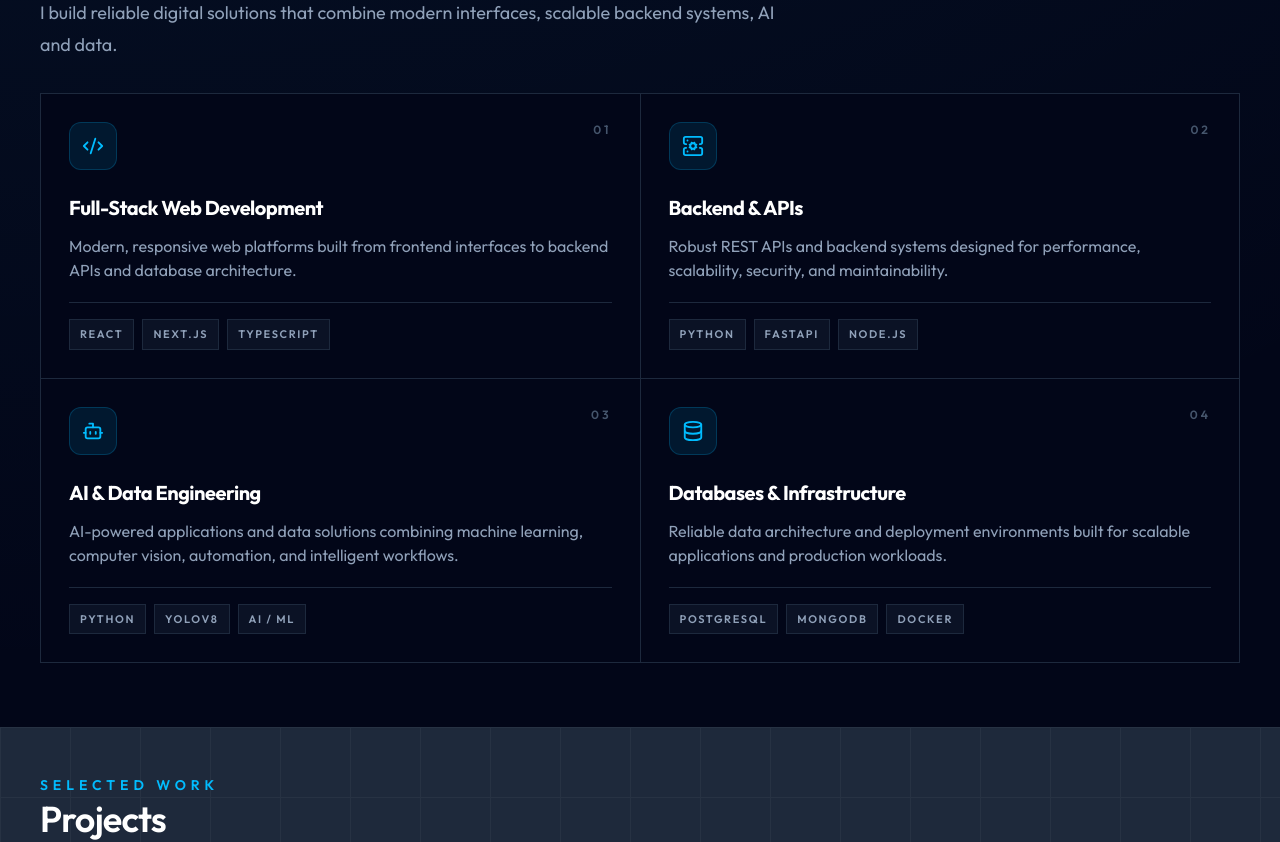
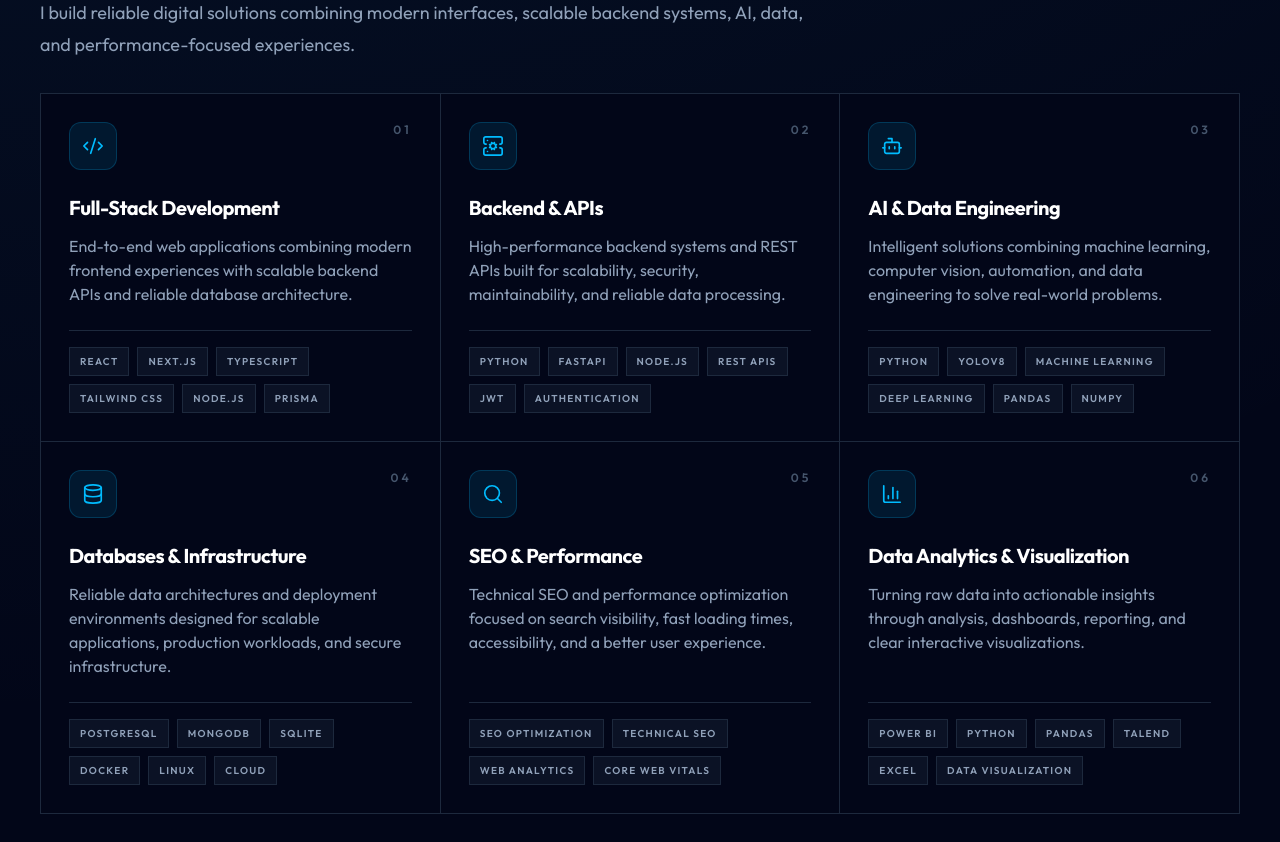
Before and after one commit to tahaelbal/taha-portfolio, a React (Vite) app: page / in a window 1280 px wide. Shown: the part 2160-3002 px from the top of the page. Built offline with nearby package versions, Linux system fonts and the light colour scheme; no server answers.

Commit message:
add new services

```diff
--- a/src/components/Services.jsx
+++ b/src/components/Services.jsx
@@ -4,36 +4,92 @@ import {
   ServerCog,
   Bot,
   Database,
+  Search,
+  BarChart3,
 } from "lucide-react";
 
 const services = [
   {
-    title: "Full-Stack Web Development",
+    title: "Full-Stack Development",
     description:
-      "Modern, responsive web platforms built from frontend interfaces to backend APIs and database architecture.",
-    tags: ["React", "Next.js", "TypeScript"],
+      "End-to-end web applications combining modern frontend experiences with scalable backend APIs and reliable database architecture.",
+    tags: [
+      "React",
+      "Next.js",
+      "TypeScript",
+      "Tailwind CSS",
+      "Node.js",
+      "Prisma",
+    ],
     icon: Code2,
   },
   {
     title: "Backend & APIs",
     description:
-      "Robust REST APIs and backend systems designed for performance, scalability, security, and maintainability.",
-    tags: ["Python", "FastAPI", "Node.js"],
+      "High-performance backend systems and REST APIs built for scalability, security, maintainability, and reliable data processing.",
+    tags: [
+      "Python",
+      "FastAPI",
+      "Node.js",
+      "REST APIs",
+      "JWT",
+      "Authentication",
+    ],
     icon: ServerCog,
   },
   {
     title: "AI & Data Engineering",
     description:
-      "AI-powered applications and data solutions combining machine learning, computer vision, automation, and intelligent workflows.",
-    tags: ["Python", "YOLOv8", "AI / ML"],
+      "Intelligent solutions combining machine learning, computer vision, automation, and data engineering to solve real-world problems.",
+    tags: [
+      "Python",
+      "YOLOv8",
+      "Machine Learning",
+      "Deep Learning",
+      "Pandas",
+      "NumPy",
+    ],
     icon: Bot,
   },
   {
     title: "Databases & Infrastructure",
     description:
-      "Reliable data architecture and deployment environments built for scalable applications and production workloads.",
-    tags: ["PostgreSQL", "MongoDB", "Docker"],
+      "Reliable data architectures and deployment environments designed for scalable applications, production workloads, and secure infrastructure.",
+    tags: [
+      "PostgreSQL",
+      "MongoDB",
+      "SQLite",
+      "Docker",
+      "Linux",
+      "Cloud",
+    ],
     icon: Database,
+  },
+  {
+    title: "SEO & Performance",
+    description:
+      "Technical SEO and performance optimization focused on search visibility, fast loading times, accessibility, and a better user experience.",
+    tags: [
+      "SEO Optimization",
+      "Technical SEO",
+      "Web Analytics",
+      "Core Web Vitals",
+    ],
+    icon: Search,
+  },
+  {
+    title: "Data Analytics & Visualization",
+    description:
+      "Turning raw data into actionable insights through analysis, dashboards, reporting, and clear interactive visualizations.",
+    tags: [
+      "Power BI",
+      "Python",
+      "Pandas",
+      "Talend",
+      "Excel",
+      "Data Visualization",
+    ],
+    icon: BarChart3,
   },
 ];
 
@@ -43,7 +99,7 @@ export default function Services() {
       <div className="mx-auto w-full max-w-7xl px-6 lg:px-10">
 
         {/* Section Header */}
-        <div className="mb-8 max-w-4xl">
+        <div className="mb-8 max-w-5xl">
           <p className="mb-4 text-sm font-semibold uppercase tracking-[0.45em] text-sky-400">
             Services
           </p>
@@ -56,13 +112,14 @@ export default function Services() {
           </h2>
 
           <p className="mt-3 max-w-3xl text-base leading-8 text-slate-400 sm:text-lg">
-            I build reliable digital solutions that combine modern
-            interfaces, scalable backend systems, AI and data.
+            I build reliable digital solutions combining modern interfaces,
+            scalable backend systems, AI, data, and performance-focused
+            experiences.
           </p>
         </div>
 
         {/* Services Grid */}
-        <div className="grid grid-cols-1 gap-px overflow-hidden border border-slate-800 bg-slate-800 md:grid-cols-2">
+        <div className="grid grid-cols-1 gap-px overflow-hidden border border-slate-800 bg-slate-800 md:grid-cols-2 lg:grid-cols-3">
 
           {services.map((service, index) => {
             const Icon = service.icon;
@@ -75,18 +132,20 @@ export default function Services() {
                 viewport={{ once: true, amount: 0.2 }}
                 transition={{
                   duration: 0.5,
-                  delay: index * 0.08,
+                  delay: index * 0.06,
                 }}
                 className="
                   group
                   relative
-                  min-h-[270px]
+                  flex
+                  min-h-[330px]
+                  flex-col
                   bg-slate-950
                   p-6
-                  lg:p-7
                   transition-all
                   duration-500
                   hover:bg-slate-900
+                  lg:p-7
                 "
               >
 
@@ -128,11 +187,11 @@ export default function Services() {
                       group-hover:bg-sky-400/15
                     "
                   >
-                    <Icon size={22} />
+                    <Icon size={22} strokeWidth={1.8} />
                   </div>
 
                   <span className="text-xs font-semibold tracking-[0.25em] text-slate-600">
-                    0{index + 1}
+                    {String(index + 1).padStart(2, "0")}
                   </span>
 
                 </div>
@@ -144,14 +203,20 @@ export default function Services() {
                     {service.title}
                   </h3>
 
-                  <p className="mt-3 max-w-xl text-base leading-6 text-slate-400">
+                  <p className="mt-3 max-w-xl text-sm leading-6 text-slate-400 lg:text-base">
                     {service.description}
                   </p>
 
                 </div>
 
                 {/* Divider */}
-                <div className="mt-5 h-px w-full bg-slate-800 transition-colors duration-300 group-hover:bg-sky-400/30" />
+                <div
+                  className="
+                    mt-auto
+                    pt-6
+                  "
+                >
+                  <div className="h-px w-full bg-slate-800 transition-colors duration-300 group-hover:bg-sky-400/30" />
 
                   {/* Technologies */}
                   <div className="mt-4 flex flex-wrap gap-2">
@@ -165,10 +230,10 @@ export default function Services() {
                           bg-slate-900/70
                           px-2.5
                           py-1.5
-                        text-[11px]
+                          text-[10px]
                           font-semibold
                           uppercase
-                        tracking-[0.15em]
+                          tracking-[0.13em]
                           text-slate-400
                           transition-all
                           duration-300
@@ -181,6 +246,7 @@ export default function Services() {
                     ))}
 
                   </div>
+                </div>
 
               </motion.article>
             );
--- a/src/components/Skills.jsx
+++ b/src/components/Skills.jsx
@@ -38,7 +38,7 @@ const skillGroups = [
       "SQLite",
       "PostgreSQL",
       "Prisma ORM",
-      "Authentication",
+      "Auth.js",
     ],
   },
   {
@@ -50,8 +50,8 @@ const skillGroups = [
       "Computer Vision",
       "Machine Learning",
       "Deep Learning",
-      "Pandas",
-      "NumPy",
+      "OpenCV",
+      "Pytorch",
       "Data Analysis",
     ],
   },
@@ -62,7 +62,7 @@ const skillGroups = [
     skills: [
       "SEO Optimization",
       "Digital Marketing",
-      "Analytics",
+      "Web Analytics",
       "Content Strategy",
     ],
   },
@@ -77,6 +77,7 @@ const skillGroups = [
       "Vercel",
       "Linux",
       "API Testing",
+      "CI/CD",
     ],
   },
   {
@@ -85,10 +86,9 @@ const skillGroups = [
     icon: BarChart3,
     skills: [
       "Power BI",
-      "Python",
+      "Numpy",
       "Pandas",
       "Talend",
-      "Excel",
       "Data Visualization",
     ],
   },
```
Lines whose indentation alone changed are shown as unchanged.
